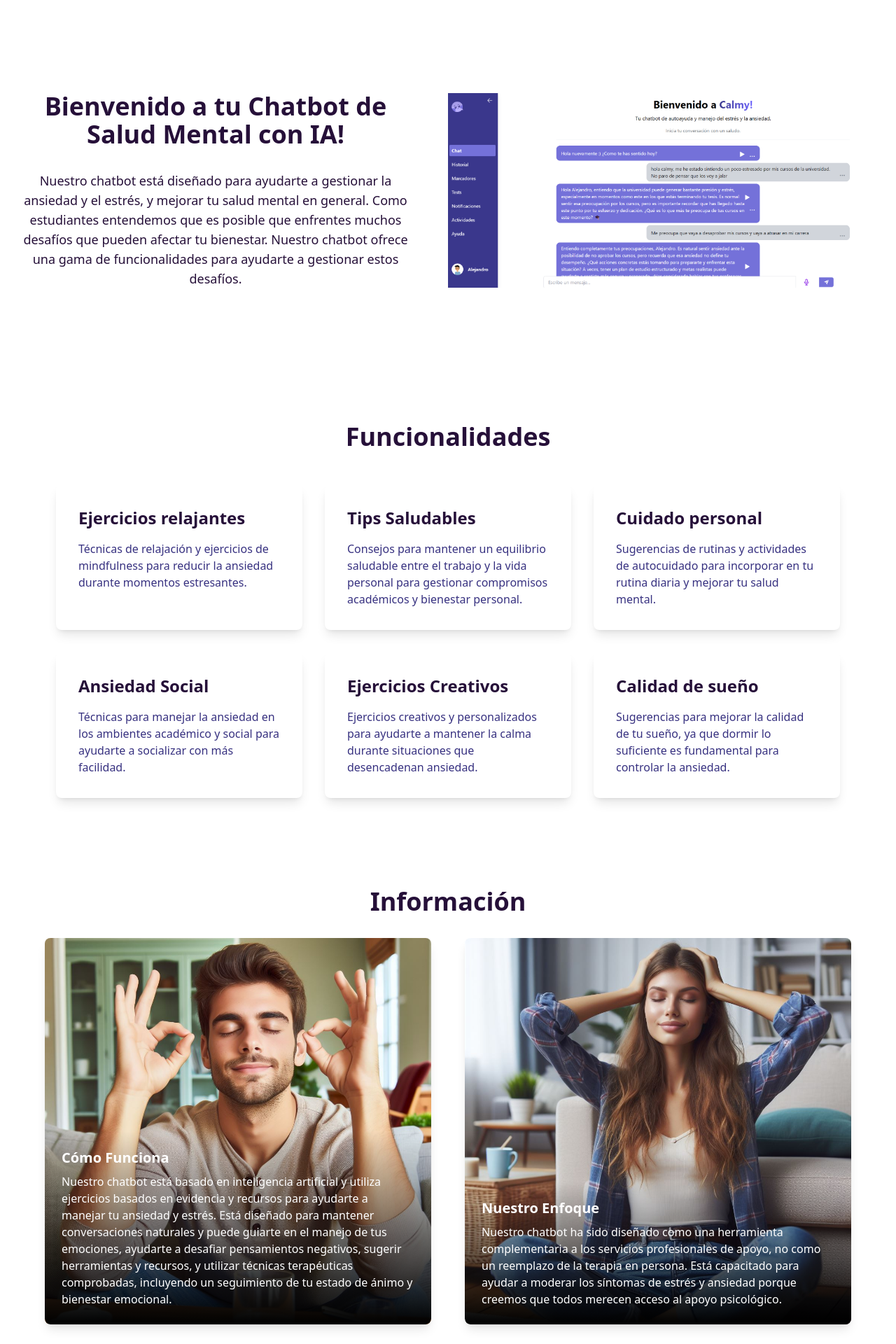
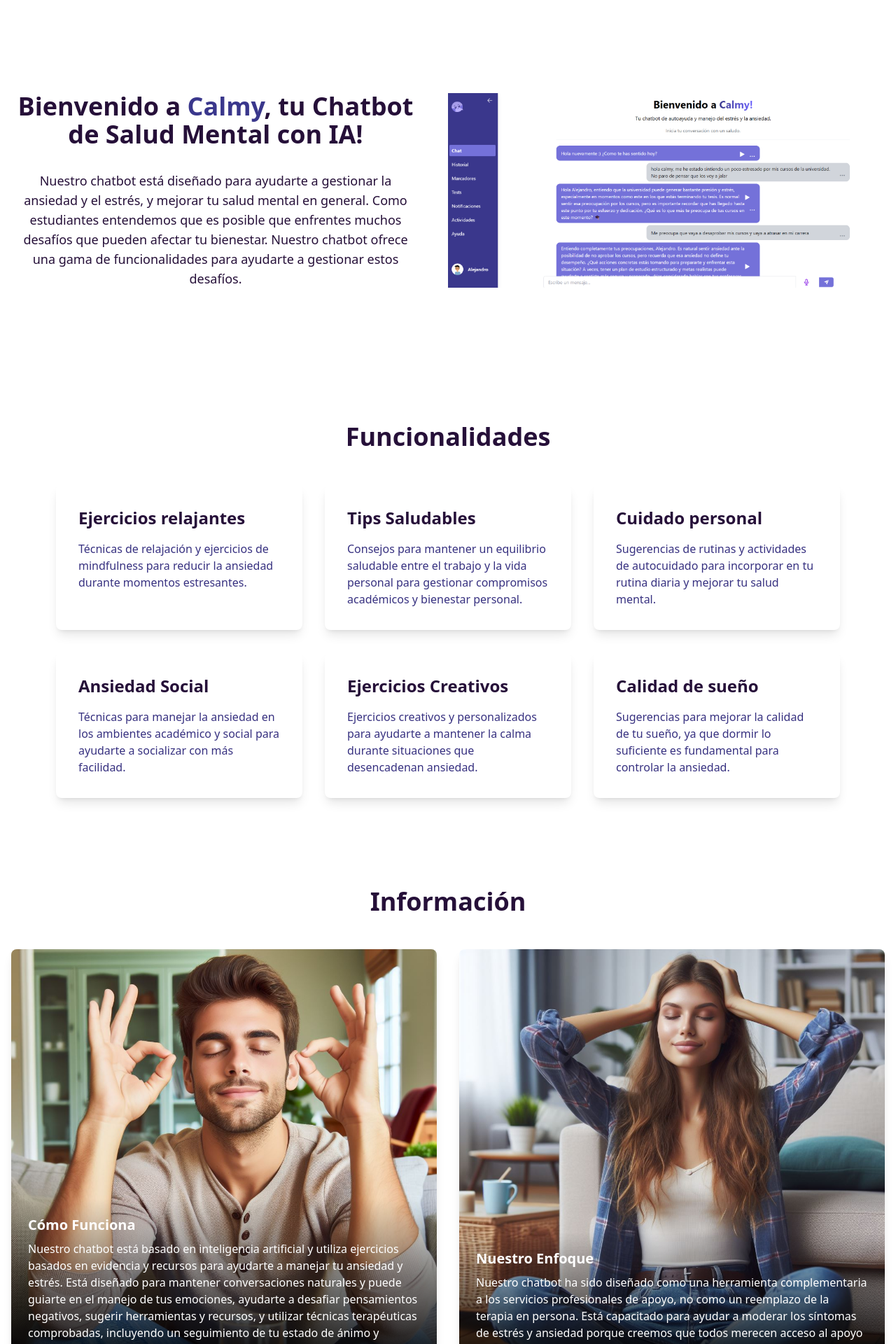
Before and after one commit to NeuronaBens/AI-Chatbot, a Next.js app: page / in a window 1280 px wide. Shown: the part 80-2000 px from the top of the page at 70% size. Built offline with nearby package versions, Linux system fonts and the light colour scheme.

Commit message:
centrar información

```diff
--- a/app/page.js
+++ b/app/page.js
@@ -18,7 +18,8 @@ export default function Home() {
           <div className="flex flex-col md:flex-row items-center">
             <div className="animate-slideleft w-full md:w-1/2 mb-10 md:mb-0 md:pr-10">
               <h1 className="text-4xl font-bold text-[#261039] text-center mb-8">
-                Bienvenido a tu Chatbot de Salud Mental con IA!
+                Bienvenido a <span className="text-[#3A378C]">Calmy</span>, tu
+                Chatbot de Salud Mental con IA!
               </h1>
               <p className="text-lg text-center text-[#261039]">
                 Nuestro chatbot está diseñado para ayudarte a gestionar la
@@ -79,16 +80,12 @@ export default function Home() {
         </div>
       </section>
       {/* Information section */}
-      <section
-        id="informacion"
-        className="w-full h-full bg-cover container px-12 md:px-16 py-16 bg-white"
-      >
-
-        <h2 className="mb-8 text-4xl font-bold mb-12 text-center text-[#261039]">
-
+      <section id="informacion" className="w-full bg-white py-16">
+        <div className="container mx-auto px-4">
+          <h2 className="text-4xl font-bold mb-12 text-center text-[#261039]">
             <a href="#top">Información</a>
           </h2>
-        <div className="grid grid-cols-1 md:grid-cols-2 gap-4 md:gap-12">
+          <div className="grid grid-cols-1 md:grid-cols-2 gap-8">
             <InformationCard
               image="/Man-feeling-calm.jpg"
               title="Cómo Funciona"
@@ -99,6 +96,7 @@ export default function Home() {
               title="Nuestro Enfoque"
               description="Nuestro chatbot ha sido diseñado como una herramienta complementaria a los servicios profesionales de apoyo, no como un reemplazo de la terapia en persona. Está capacitado para ayudar a moderar los síntomas de estrés y ansiedad porque creemos que todos merecen acceso al apoyo psicológico."
             />
+          </div>
         </div>
       </section>
 
```
Lines whose indentation alone changed are shown as unchanged.
